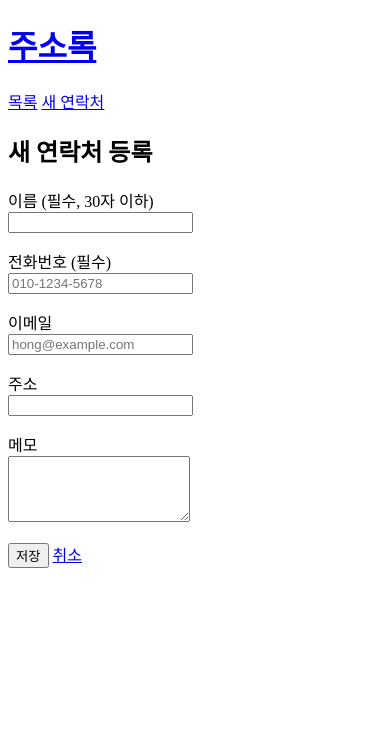
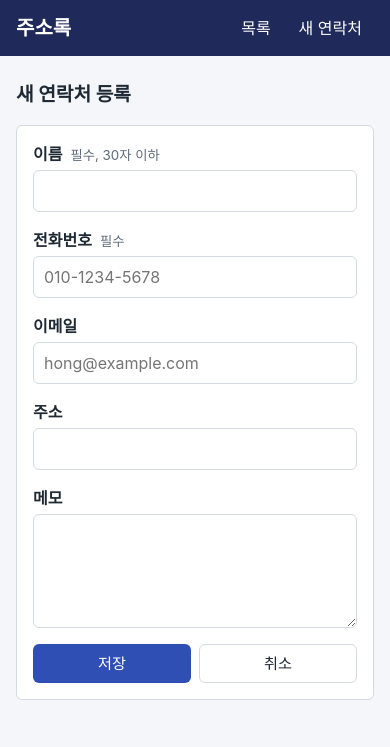
Before and after one commit to hunch1229/address_book, a Flask app: page /add in a window 390 px wide. Shown: the top 747 px of the page. Run offline with Flask 3, Linux system fonts and the light colour scheme.

Commit message:
화면 디자인 적용
Co-Authored-By: Claude Opus 5.5 <noreply@anthropic.com>

```diff
--- /dev/null
+++ b/static/style.css
@@ -0,0 +1,486 @@
+/* ============================================================
+   주소록 화면 디자인
+   - 외부 라이브러리 없이 이 파일 하나로 모든 화면을 꾸민다.
+   - 색은 맨 위 :root 에 변수로 모아 두어, 한 곳만 바꾸면 전체 색이 바뀐다.
+   - 휴대폰(폭 640px 이하)용 설정은 맨 아래 @media 부분에 있다.
+   ============================================================ */
+
+/* ---------- 1. 색과 크기 변수 ---------- */
+:root {
+  --navy: #1f2a5a;          /* 상단 바 배경 (남색) */
+  --navy-dark: #151d40;     /* 상단 바 메뉴에 마우스를 올렸을 때 */
+  --primary: #2f4fb5;       /* 저장·검색 버튼 (파랑) */
+  --primary-dark: #233d8f;
+  --danger: #c62828;        /* 삭제 버튼, 오류 메시지 (빨강) */
+  --danger-dark: #a11f1f;
+  --danger-bg: #fdecea;     /* 오류 안내 상자 배경 */
+  --success: #2e7d32;       /* 안내(flash) 상자 테두리 (초록) */
+  --success-bg: #e8f5e9;    /* 안내(flash) 상자 배경 */
+  --success-text: #1b5e20;
+
+  --text: #1f2933;          /* 기본 글자색 */
+  --text-muted: #5f6b7a;    /* 보조 글자색 (라벨, 안내 문구) */
+  --border: #d5dae1;        /* 테두리 */
+  --bg: #f4f6f9;            /* 페이지 배경 */
+  --surface: #ffffff;       /* 카드·표 배경 */
+  --stripe: #f7f9fc;        /* 표 줄무늬 */
+  --hover: #e6ecfa;         /* 표 줄에 마우스를 올렸을 때 */
+
+  --radius: 6px;            /* 모서리 둥글기 */
+  --content-width: 960px;   /* 본문 최대 폭 */
+}
+
+/* ---------- 2. 기본 설정 ---------- */
+/* box-sizing: border-box → width 에 안쪽 여백(padding)과 테두리까지 포함해서 계산한다.
+   이렇게 해야 width: 100% 인 입력칸이 화면 밖으로 삐져나가지 않는다. */
+*,
+*::before,
+*::after {
+  box-sizing: border-box;
+}
+
+body {
+  margin: 0;
+  background: var(--bg);
+  color: var(--text);
+  /* 맥·윈도우·휴대폰에 기본으로 들어 있는 한글 글꼴을 순서대로 시도한다. */
+  font-family: -apple-system, BlinkMacSystemFont, "Apple SD Gothic Neo",
+    "Malgun Gothic", "Noto Sans KR", sans-serif;
+  font-size: 16px;
+  line-height: 1.5;
+  /* 한글은 글자 단위가 아니라 띄어쓰기 단위로 줄바꿈 ("이유 / 가"처럼 단어가 쪼개지지 않게) */
+  word-break: keep-all;
+  /* 단, 한 단어가 한 줄보다 길면 어쩔 수 없이 중간에서 줄바꿈 (화면 밖으로 넘치지 않게) */
+  overflow-wrap: break-word;
+}
+
+h2 {
+  margin: 0 0 16px;
+  font-size: 1.4rem;
+}
+
+a {
+  color: var(--primary);
+}
+
+/* 본문과 상단 바 내용을 가운데로 모으고 양옆 여백을 준다. */
+.container {
+  max-width: var(--content-width);
+  margin: 0 auto;
+  padding: 0 16px;
+}
+
+main.container {
+  padding-top: 24px;
+  padding-bottom: 48px;
+}
+
+/* ---------- 3. 상단 바 ---------- */
+.topbar {
+  background: var(--navy);
+  color: #fff;
+}
+
+.topbar .container {
+  display: flex;               /* 제목과 메뉴를 한 줄에 */
+  align-items: center;
+  justify-content: space-between;  /* 제목은 왼쪽, 메뉴는 오른쪽 */
+  gap: 12px;
+  min-height: 56px;
+}
+
+.topbar h1 {
+  margin: 0;
+  font-size: 1.25rem;
+}
+
+.topbar h1 a {
+  color: #fff;
+  text-decoration: none;
+}
+
+.topbar nav {
+  display: flex;
+  gap: 4px;
+}
+
+.topbar nav a {
+  color: #fff;
+  text-decoration: none;
+  padding: 8px 12px;
+  border-radius: var(--radius);
+}
+
+.topbar nav a:hover,
+.topbar nav a:focus-visible {
+  background: var(--navy-dark);
+}
+
+/* ---------- 4. 안내(flash) 메시지 ---------- */
+.flash {
+  list-style: none;
+  margin: 0 0 20px;
+  padding: 0;
+}
+
+.flash li {
+  padding: 12px 16px;
+  border: 1px solid var(--success);
+  border-left-width: 5px;      /* 왼쪽 테두리를 두껍게 해서 눈에 띄게 */
+  border-radius: var(--radius);
+  background: var(--success-bg);
+  color: var(--success-text);
+  font-weight: 600;
+}
+
+.flash li + li {
+  margin-top: 8px;
+}
+
+/* ---------- 5. 버튼 ---------- */
+/* <button> 과 <a> 모두 class="btn" 을 붙이면 같은 모양의 버튼이 된다. */
+.btn {
+  display: inline-block;
+  padding: 8px 16px;
+  border: 1px solid transparent;
+  border-radius: var(--radius);
+  font: inherit;
+  font-size: 0.95rem;
+  line-height: 1.4;
+  text-align: center;
+  text-decoration: none;
+  white-space: nowrap;        /* 버튼 글자가 두 줄로 꺾이지 않게 */
+  cursor: pointer;
+}
+
+.btn:focus-visible {
+  outline: 3px solid #9db4f0;  /* 키보드(Tab)로 이동했을 때 위치가 보이게 */
+  outline-offset: 2px;
+}
+
+/* 저장·검색: 파란 버튼 */
+.btn-primary {
+  background: var(--primary);
+  color: #fff;
+}
+.btn-primary:hover {
+  background: var(--primary-dark);
+}
+
+/* 취소·전체 보기: 흰 바탕 회색 테두리 버튼 */
+.btn-secondary {
+  background: var(--surface);
+  border-color: var(--border);
+  color: var(--text);
+}
+.btn-secondary:hover {
+  background: var(--stripe);
+}
+
+/* 목록 표 안의 작은 버튼 */
+.btn-small {
+  padding: 4px 10px;
+  font-size: 0.85rem;
+}
+
+/* 수정: 파란 테두리 버튼 */
+.btn-edit {
+  background: var(--surface);
+  border-color: var(--primary);
+  color: var(--primary);
+}
+.btn-edit:hover {
+  background: var(--primary);
+  color: #fff;
+}
+
+/* 삭제: 빨간 버튼 */
+.btn-delete {
+  background: var(--danger);
+  color: #fff;
+}
+.btn-delete:hover {
+  background: var(--danger-dark);
+}
+
+/* 삭제 버튼을 감싼 <form> 이 줄바꿈되지 않고 수정 버튼 옆에 붙게 한다. */
+.inline-form {
+  display: inline;
+  margin: 0;
+}
+
+/* ---------- 6. 검색창 ---------- */
+.search {
+  display: flex;
+  align-items: center;
+  gap: 8px;
+  margin-bottom: 16px;
+}
+
+.search label {
+  font-weight: 600;
+}
+
+.search input {
+  flex: 1;                     /* 남는 폭을 검색칸이 모두 차지 */
+  min-width: 0;
+}
+
+.result-count {
+  margin: 0 0 12px;
+  color: var(--text-muted);
+}
+
+.empty {
+  padding: 32px 16px;
+  border: 1px dashed var(--border);
+  border-radius: var(--radius);
+  background: var(--surface);
+  color: var(--text-muted);
+  text-align: center;
+}
+
+/* ---------- 7. 목록 표 ---------- */
+.contacts {
+  width: 100%;
+  border-collapse: collapse;   /* 칸 사이의 이중 테두리를 하나로 합친다 */
+  background: var(--surface);
+  border: 1px solid var(--border);
+  border-radius: var(--radius);
+  overflow: hidden;            /* 둥근 모서리 밖으로 배경이 삐져나오지 않게 */
+}
+
+.contacts th,
+.contacts td {
+  padding: 10px 12px;
+  text-align: left;
+  border-bottom: 1px solid var(--border);
+}
+
+/* 이름·전화번호는 짧으니 한 줄로 (중간에서 "02-123- / 4567"처럼 꺾이지 않게) */
+.contacts .name,
+.contacts .phone {
+  white-space: nowrap;
+}
+
+/* 이메일은 띄어쓰기가 없어 길면 표가 옆으로 늘어나므로, 어디서든 줄바꿈 허용 */
+.contacts .email {
+  overflow-wrap: anywhere;
+}
+
+.contacts th {
+  background: #eef1f6;
+  font-size: 0.9rem;
+  color: var(--text-muted);
+}
+
+/* 줄무늬: 짝수 번째 줄만 배경색을 다르게 */
+.contacts tbody tr:nth-child(even) {
+  background: var(--stripe);
+}
+
+/* 마우스를 올린 줄 강조 */
+.contacts tbody tr:hover {
+  background: var(--hover);
+}
+
+.contacts tbody tr:last-child td {
+  border-bottom: none;
+}
+
+/* 관리(수정·삭제) 칸은 버튼이 한 줄에 나란히 있게 */
+.contacts .actions {
+  white-space: nowrap;
+  width: 1%;                   /* 내용만큼만 폭을 차지 */
+}
+
+/* ---------- 8. 입력 폼 ---------- */
+.contact-form {
+  max-width: 640px;
+  padding: 24px;
+  background: var(--surface);
+  border: 1px solid var(--border);
+  border-radius: var(--radius);
+}
+
+/* 라벨(왼쪽 140px) + 입력칸(오른쪽 나머지) 두 칸으로 정렬 */
+.field {
+  display: grid;
+  grid-template-columns: 140px 1fr;
+  gap: 4px 16px;
+  align-items: start;
+  margin-bottom: 16px;
+}
+
+.field label {
+  padding-top: 8px;            /* 입력칸 글자와 높이를 맞춘다 */
+  font-weight: 600;
+}
+
+/* "(필수)" 같은 보조 설명 */
+.field label small {
+  display: block;
+  font-weight: 400;
+  color: var(--text-muted);
+}
+
+input[type="text"],
+input[type="tel"],
+input[type="email"],
+input[type="search"],
+textarea {
+  width: 100%;
+  padding: 8px 10px;
+  border: 1px solid var(--border);
+  border-radius: var(--radius);
+  background: #fff;
+  color: var(--text);
+  font: inherit;
+}
+
+textarea {
+  resize: vertical;            /* 세로로만 크기 조절 */
+}
+
+input:focus,
+textarea:focus {
+  outline: none;
+  border-color: var(--primary);
+  box-shadow: 0 0 0 3px rgba(47, 79, 181, 0.2);
+}
+
+/* 서버 검사에서 틀린 칸: 빨간 테두리 */
+input[aria-invalid="true"] {
+  border-color: var(--danger);
+}
+
+/* 칸 아래 오류 메시지: 빨간 글씨 */
+.field-error {
+  display: block;
+  margin-top: 4px;
+  color: var(--danger);
+  font-size: 0.9rem;
+}
+
+/* 폼 위의 "입력값을 확인해 주세요" 안내 */
+.errors {
+  margin: 0 0 20px;
+  padding: 12px 16px;
+  border: 1px solid var(--danger);
+  border-left-width: 5px;
+  border-radius: var(--radius);
+  background: var(--danger-bg);
+  color: var(--danger);
+  font-weight: 600;
+}
+
+/* 저장·취소 버튼: 입력칸과 같은 세로줄에서 시작 */
+.form-actions {
+  display: flex;
+  gap: 8px;
+  margin-top: 8px;
+  padding-left: 156px;         /* 라벨 폭(140px) + 간격(16px) */
+}
+
+/* ---------- 9. 휴대폰 (화면 폭 640px 이하) ---------- */
+@media (max-width: 640px) {
+  h2 {
+    font-size: 1.2rem;
+  }
+
+  /* 폼: 라벨을 입력칸 위로 올려 한 칸으로 */
+  .contact-form {
+    padding: 16px;
+  }
+  .field {
+    grid-template-columns: 1fr;
+  }
+  .field label {
+    padding-top: 0;
+  }
+  .field label small {
+    display: inline;
+    margin-left: 4px;
+  }
+  .form-actions {
+    padding-left: 0;
+  }
+  .form-actions .btn {
+    flex: 1;                   /* 버튼을 반반 나눠 크게 (손가락으로 누르기 쉽게) */
+  }
+
+  /* 검색창: "검색" 라벨을 숨기고 입력칸을 넓게
+     (화면에서만 숨기고, 화면 낭독기는 계속 읽도록 sr-only 방식 사용) */
+  .search {
+    flex-wrap: wrap;
+  }
+  .search label {
+    position: absolute;
+    width: 1px;
+    height: 1px;
+    overflow: hidden;
+    clip: rect(0 0 0 0);
+  }
+  .search input {
+    flex-basis: 100%;
+  }
+  .search .btn {
+    flex: 1;
+  }
+
+  /* 표 → 카드: 좁은 화면에서는 표의 칸을 세로로 쌓아 연락처마다 카드처럼 보이게 한다.
+     각 칸 앞의 "전화번호" 같은 이름은 td 의 data-label 속성에서 가져온다. */
+  .contacts {
+    border: none;
+    background: transparent;
+  }
+  .contacts thead {
+    display: none;             /* 맨 위 제목 줄은 숨긴다 */
+  }
+  .contacts tbody tr {
+    display: block;
+    margin-bottom: 12px;
+    padding: 8px 12px;
+    background: var(--surface);
+    border: 1px solid var(--border);
+    border-radius: var(--radius);
+  }
+  .contacts tbody tr:nth-child(even) {
+    background: var(--surface); /* 카드에서는 줄무늬 대신 테두리로 구분 */
+  }
+  .contacts td {
+    display: grid;
+    grid-template-columns: 72px 1fr;
+    gap: 8px;
+    padding: 4px 0;
+    border-bottom: none;
+  }
+  .contacts td::before {
+    content: attr(data-label);  /* data-label="전화번호" → 칸 앞에 "전화번호" 표시 */
+    color: var(--text-muted);
+    font-size: 0.85rem;
+  }
+  /* 이름은 카드 제목처럼 크게, 앞의 "이름" 글자는 빼고 */
+  .contacts td.name {
+    display: block;
+    font-size: 1.1rem;
+    font-weight: 700;
+    padding-bottom: 6px;
+  }
+  .contacts td.name::before {
+    content: none;
+  }
+  /* 비어 있는 칸(이메일·주소 없음)은 숨긴다 */
+  .contacts td:empty {
+    display: none;
+  }
+  .contacts .actions {
+    display: flex;
+    gap: 8px;
+    width: auto;
+    padding-top: 8px;
+  }
+  .contacts .actions::before {
+    content: none;
+  }
+}
--- a/templates/404.html
+++ b/templates/404.html
@@ -6,5 +6,5 @@
 {% block content %}
   <h2>페이지를 찾을 수 없습니다 (404)</h2>
   <p>요청한 연락처가 없거나 이미 삭제되었습니다.</p>
-  <p><a href="{{ url_for('index') }}">목록으로 돌아가기</a></p>
+  <p><a href="{{ url_for('index') }}" class="btn btn-primary">목록으로 돌아가기</a></p>
 {% endblock %}
--- a/templates/base.html
+++ b/templates/base.html
@@ -8,10 +8,14 @@
   <meta name="viewport" content="width=device-width, initial-scale=1">
   {# 각 페이지가 title 블록을 채우면 "목록 - 주소록"처럼 보이고, 비워 두면 "주소록"만 보인다. #}
   <title>{% block title %}{% endblock %}{% if self.title() %} - {% endif %}주소록</title>
+  {# static/style.css 연결. url_for('static', ...) 는 "/static/style.css" 주소를 만들어 준다. #}
+  <link rel="stylesheet" href="{{ url_for('static', filename='style.css') }}">
 </head>
 <body>
-  {# 모든 페이지에 공통으로 나오는 상단 영역 #}
-  <header>
+  {# 모든 페이지에 공통으로 나오는 상단 바 (남색 배경) #}
+  <header class="topbar">
+    {# container: 내용을 가운데로 모으고 최대 폭을 제한한다. #}
+    <div class="container">
       <h1><a href="{{ url_for('index') }}">주소록</a></h1>
       <nav>
         {# url_for('index'): app.py의 index 함수에 연결된 주소("/")를 만들어 준다. #}
@@ -19,12 +23,15 @@
         {# app.py 의 add_contact 함수 주소("/add")로 연결 #}
         <a href="{{ url_for('add_contact') }}">새 연락처</a>
       </nav>
+    </div>
   </header>
 
-  {# flash() 로 저장해 둔 안내 메시지를 한 번만 보여 준다. (새로고침하면 사라짐) #}
+  <main class="container">
+    {# flash() 로 저장해 둔 안내 메시지를 본문 맨 위 초록 상자로 한 번만 보여 준다. (새로고침하면 사라짐)
+       role="status": 화면 낭독기가 메시지를 바로 읽어 준다. #}
     {% with messages = get_flashed_messages() %}
       {% if messages %}
-      <ul class="flash">
+        <ul class="flash" role="status">
           {% for message in messages %}
             <li>{{ message }}</li>
           {% endfor %}
@@ -33,7 +40,6 @@
     {% endwith %}
 
     {# 각 페이지의 본문이 들어갈 자리. 자식 템플릿이 content 블록을 채운다. #}
-  <main>
     {% block content %}{% endblock %}
   </main>
 </body>
--- a/templates/form.html
+++ b/templates/form.html
@@ -12,11 +12,15 @@
    이름·전화번호·이메일·주소 4칸이 같은 모양이라 한 번만 정의해서 재사용한다.
    - field     : 입력칸 이름 (form, errors 에서 값을 찾을 때 쓰는 키)
    - label     : 화면에 보일 이름
+   - hint      : 라벨 아래 작은 글씨 설명 (예: "필수")
    - type      : input 종류 (text, tel, email)
-   - attrs     : required, maxlength 같은 추가 속성 #}
-{% macro input_field(field, label, type="text", placeholder="", attrs="") %}
-  <p>
-    <label for="{{ field }}">{{ label }}</label><br>
+   - attrs     : required, maxlength 같은 추가 속성
+                 (따옴표 없이 그대로 출력되므로 템플릿에 쓴 고정 문자열만 넘길 것. 사용자 입력 금지) #}
+{% macro input_field(field, label, hint="", type="text", placeholder="", attrs="") %}
+  {# field: 라벨(왼쪽)과 입력칸(오른쪽)을 두 칸으로 정렬하는 상자 (style.css 참고) #}
+  <div class="field">
+    <label for="{{ field }}">{{ label }}{% if hint %} <small>{{ hint }}</small>{% endif %}</label>
+    <div>
       {# value: 기존 값이나 방금 입력한 값을 채워 둔다. None 이면 빈칸.
          aria-invalid / aria-describedby: 화면 낭독기가 오류 칸과 메시지를 함께 읽어 준다. #}
       <input type="{{ type }}" id="{{ field }}" name="{{ field }}"
@@ -24,11 +28,12 @@
              {% if placeholder %}placeholder="{{ placeholder }}"{% endif %}
              {% if errors.get(field) %}aria-invalid="true" aria-describedby="{{ field }}-error"{% endif %}
              {{ attrs }}>
-    {# 이 칸에 오류가 있으면 바로 아래에 이유를 보여 준다. #}
+      {# 이 칸에 오류가 있으면 바로 아래에 빨간 글씨로 이유를 보여 준다. #}
       {% if errors.get(field) %}
-      <br><span class="field-error" id="{{ field }}-error">{{ errors[field] }}</span>
+        <span class="field-error" id="{{ field }}-error">{{ errors[field] }}</span>
       {% endif %}
-  </p>
+    </div>
+  </div>
 {% endmacro %}
 
 {% block content %}
@@ -36,27 +41,27 @@
 
   {# 오류가 하나라도 있으면 폼 위에 안내 문구를 보여 준다. #}
   {% if errors %}
-    <p class="errors">입력값을 확인해 주세요. 잘못된 칸 아래에 이유가 적혀 있습니다.</p>
+    <p class="errors" role="alert">입력값을 확인해 주세요. 잘못된 칸 아래에 이유가 적혀 있습니다.</p>
   {% endif %}
 
   {# method="post": 입력값을 주소창이 아닌 요청 본문에 담아 보낸다. #}
-  <form method="post" action="{{ action_url }}">
+  <form method="post" action="{{ action_url }}" class="contact-form">
     {# required, maxlength, type="email" 은 브라우저가 먼저 막아 주는 보조 검사다.
        브라우저 검사는 사용자가 끌 수 있으므로 진짜 검사는 서버(app.py)에서 한다. #}
-    {{ input_field("name", "이름 (필수, 30자 이하)", attrs="required maxlength=30") }}
+    {{ input_field("name", "이름", hint="필수, 30자 이하", attrs="required maxlength=30") }}
     {# type="tel": 휴대폰에서 숫자 키패드가 뜬다. #}
-    {{ input_field("phone", "전화번호 (필수)", type="tel", placeholder="010-1234-5678",
+    {{ input_field("phone", "전화번호", hint="필수", type="tel", placeholder="010-1234-5678",
                    attrs="required maxlength=20") }}
     {{ input_field("email", "이메일", type="email", placeholder="hong@example.com") }}
     {{ input_field("address", "주소") }}
-    <p>
-      <label for="memo">메모</label><br>
+    <div class="field">
+      <label for="memo">메모</label>
       {# textarea 는 value 속성 대신 태그 사이에 값을 넣는다. #}
       <textarea id="memo" name="memo" rows="4">{{ form.get('memo') or '' }}</textarea>
-    </p>
-    <p>
-      <button type="submit">저장</button>
-      <a href="{{ url_for('index') }}">취소</a>
-    </p>
+    </div>
+    <div class="form-actions">
+      <button type="submit" class="btn btn-primary">저장</button>
+      <a href="{{ url_for('index') }}" class="btn btn-secondary">취소</a>
+    </div>
   </form>
 {% endblock %}
```
Also changed, not shown: templates/index.html (+19 -16 lines), 7 other files. Lines whose indentation alone changed are shown as unchanged.
